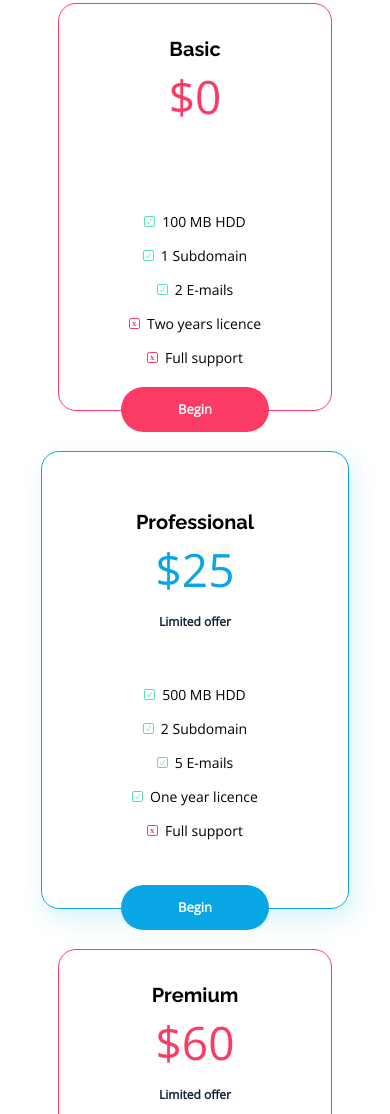
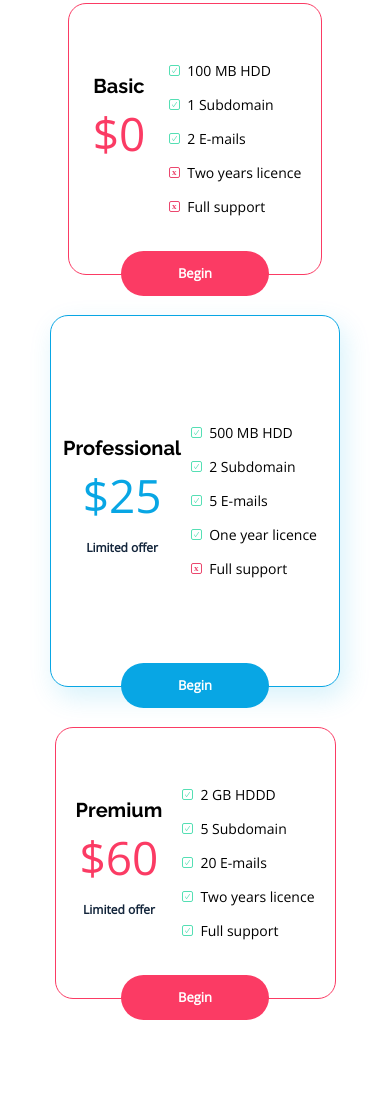
Before and after one commit to klaudiuszfraj/best-shop, a website: page index.html in a window 390 px wide. Shown: the part 3227-4341 px from the top of the page. Drawn offline with nearby package versions, Linux system fonts and the light colour scheme.

Commit message:
changed display in pricing options to row

```diff
--- a/index.html
+++ b/index.html
@@ -113,9 +113,11 @@
     </div>
     <div class="pricing__options">
       <div class="pricing__option basic">
+        <div class="pricing__option__info">
           <h3>Basic</h3>
           <p class="price">$0</p>
           <p class="additional--info"></p>
+        </div>
         <ul>
           <li class="correct">100 MB HDD</li>
           <li class="correct">1 Subdomain</li>
@@ -126,9 +128,11 @@
         <a href="#">Begin</a>
       </div>
       <div class="pricing__option profesional">
+        <div class="pricing__option__info">
           <h3>Professional</h3>
           <p class="price">$25</p>
           <p class="additional--info">Limited offer</p>
+        </div>
         <ul>
           <li class="correct">500 MB HDD</li>
           <li class="correct">2 Subdomain</li>
@@ -139,9 +143,11 @@
         <a href="#">Begin</a>
       </div>
       <div class="pricing__option premium">
+        <div class="pricing__option__info">
           <h3>Premium</h3>
           <p class="price">$60</p>
           <p class="additional--info">Limited offer</p>
+        </div>
         <ul>
           <li class="correct">2 GB HDDD</li>
           <li class="correct">5 Subdomain</li>
--- a/scss/elements/_pricing.scss
+++ b/scss/elements/_pricing.scss
@@ -23,6 +23,10 @@
   position: relative;
   @include mobile{
     margin-bottom: 40px;
+    flex-direction: row;
+    justify-content: center;
+    align-items: center;
+    padding: 50px 10px;
   }
 }
 .pricing__option h3{
@@ -42,6 +46,9 @@
   font-size: 12px;
   color: #13253B;
   min-height: 32px;
+  @include mobile{
+    margin: 0;
+  }
 }
 .pricing__option p,
 .pricing__option li{
@@ -51,6 +58,13 @@
   display: flex;
   align-items: center;
   justify-content: center;
+}
+.pricing__option{
+  li{
+    @include mobile{
+      justify-content: flex-start;
+    }
+  }
 }
 .pricing__option li.correct::before{
   content: "";
@@ -80,6 +94,10 @@
   border-color: $color-primary;
   box-shadow: 5px 10px 27px #07ACE629;
   padding: 60px 80px;
+  @include mobile{
+    padding: 100px 12px;
+  }
+
 }
 .pricing__option:nth-child(2) a {
   background-color: $color-primary;
```
Also changed, not shown: css/main.css. Lines whose indentation alone changed are shown as unchanged.
